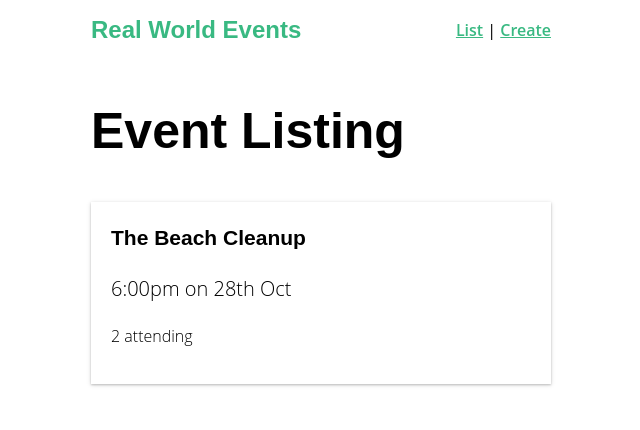
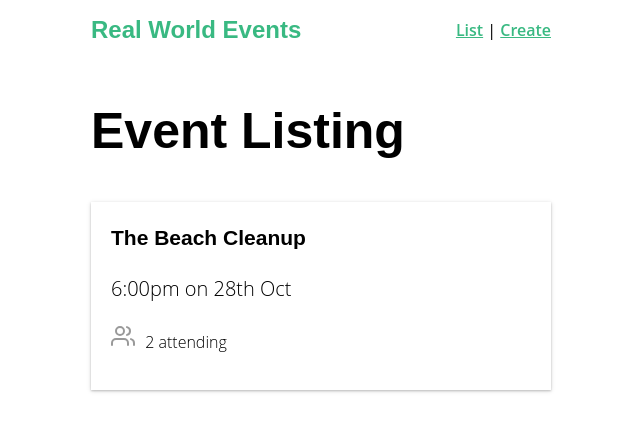
Before and after one commit to 88Hannah/vue-mastery-courses, a Vue app in the folder real-world-vue/: page / in a window 1280 px wide. Shown: the top 430 px of the page, without its empty margins (319-959 px from the left). Built offline with nearby package versions, Linux system fonts and the light colour scheme.

Commit message:
Base components added globally

```diff
--- a/real-world-vue/package.json
+++ b/real-world-vue/package.json
@@ -9,6 +9,8 @@
   },
   "dependencies": {
     "core-js": "^3.8.3",
+    "feather-icons": "^4.29.0",
+    "lodash": "^4.17.21",
     "vue": "^2.6.14",
     "vue-router": "^3.5.1",
     "vuex": "^3.6.2"
--- /dev/null
+++ b/real-world-vue/src/components/BaseIcon.vue
@@ -0,0 +1,49 @@
+<template>
+    <div class="icon-wrapper" v-html="svg"></div>
+</template>
+
+<script>
+import feather from 'feather-icons'
+
+export default {
+    props: {
+        name: String,
+        width: {
+            type: [Number, String],
+            default: 24
+        },
+        height: {
+            type: [Number, String],
+            default: 24
+        }
+    },
+    computed: {
+        svg() {
+            return feather.icons[this.name].toSvg({
+                class: 'icon',
+                width: this.width,
+                height: this.height
+            })
+        }
+    }
+
+}
+</script>
+
+<style scoped>
+.icon-wrapper {
+  display: inline-flex;
+  align-items: center;
+  color: rgba(0, 0, 0, 0.4);
+  font-size: 1rem;
+  font-weight: 600;
+  margin-right: 6px;
+}
+.icon {
+  stroke: currentColor;
+  stroke-width: 2;
+  stroke-linecap: round;
+  stroke-linejoin: round;
+  fill: none;
+}
+</style>
--- a/real-world-vue/src/components/EventCard.vue
+++ b/real-world-vue/src/components/EventCard.vue
@@ -3,7 +3,8 @@
         <div class="event-card -shadow">
             <h4 class="title">{{ event.title }}</h4>
             <p class="eyebrow">{{ event.time }} on {{ event.date }}</p>
-            <p>{{ event.attendees.length }} attending</p>
+            <p><base-icon name="users" />
+            {{ event.attendees.length }} attending</p>
         </div>
     </router-link>
 </template>
--- a/real-world-vue/src/main.js
+++ b/real-world-vue/src/main.js
@@ -2,6 +2,31 @@
 import App from "./App.vue";
 import router from "./router";
 import store from "./store";
+
+import upperFirst from 'lodash/upperFirst'
+import camelCase from 'lodash/camelCase'
+
+const requireComponent = require.context(
+  './components',
+  false,
+  /Base[A-Z]\w+\.(vue|js)$/
+)
+
+requireComponent.keys().forEach(fileName => {
+  const componentConfig = requireComponent(fileName)
+
+  const componentName = upperFirst(
+    camelCase(
+      fileName.replace(/^\.\/(.*)\.\w+$/, '$1')
+    )
+  )
+
+  Vue.component(
+    componentName,
+    componentConfig.default || componentConfig
+  )
+})
+
 
 Vue.config.productionTip = false;
 
--- a/real-world-vue/src/views/EventList.vue
+++ b/real-world-vue/src/views/EventList.vue
@@ -6,6 +6,7 @@
 
   </div>
 </template>
+
 
 
 <script>
```
Also changed, not shown: 1 other file (tests, documents, lock files or other folders).
